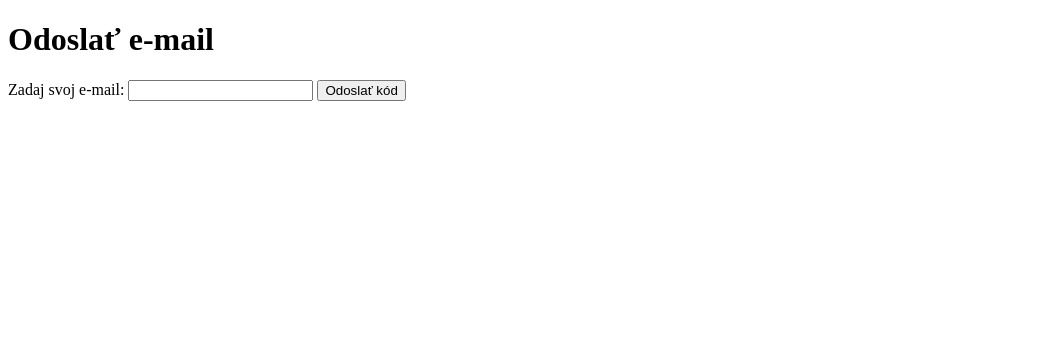
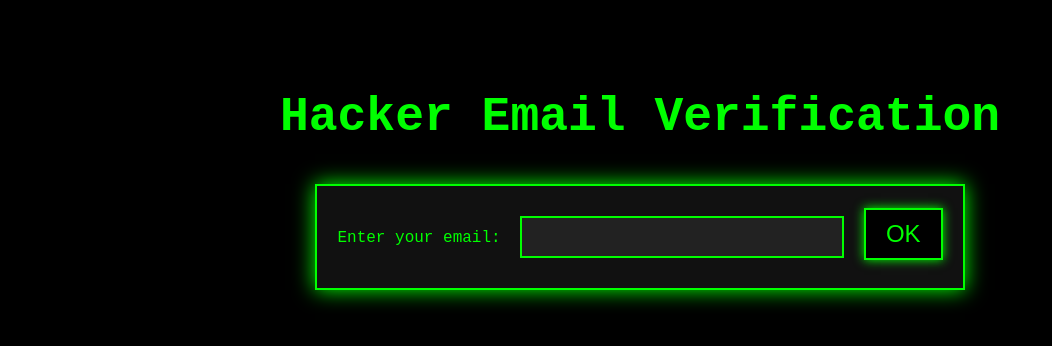
Before and after one commit to adko112/adko112.github.io, a plain HTML site: page email-verify.html in a window 1280 px wide. Shown: the whole page, without its empty margins (0-1052 px from the left). Drawn offline with Linux system fonts and the light colour scheme.

Commit message:
Update email-verify.html

```diff
--- a/email-verify.html
+++ b/email-verify.html
@@ -3,37 +3,96 @@
 <head>
     <meta charset="UTF-8">
     <meta name="viewport" content="width=device-width, initial-scale=1.0">
-    <title>Send Email</title>
+    <title>Hacker Email Verification</title>
     <script src="https://cdn.emailjs.com/dist/email.min.js"></script>
+
+    <style>
+        /* Hackerská tematika */
+        body {
+            font-family: 'Courier New', Courier, monospace;
+            background-color: black;
+            color: #00FF00;
+            text-align: center;
+            padding: 50px;
+        }
+
+        h1 {
+            font-size: 3em;
+            margin-bottom: 20px;
+        }
+
+        #emailForm {
+            background-color: #111;
+            border: 2px solid #00FF00;
+            display: inline-block;
+            padding: 20px;
+            margin: 20px;
+            box-shadow: 0 0 20px #00FF00;
+        }
+
+        input[type="email"] {
+            width: 300px;
+            padding: 10px;
+            margin: 10px;
+            background-color: #222;
+            border: 2px solid #00FF00;
+            color: #00FF00;
+            font-size: 1em;
+        }
+
+        button {
+            padding: 10px 20px;
+            background-color: black;
+            color: #00FF00;
+            border: 2px solid #00FF00;
+            font-size: 1.5em;
+            cursor: pointer;
+            box-shadow: 0 0 10px #00FF00;
+        }
+
+        button:hover {
+            background-color: #00FF00;
+            color: black;
+        }
+
+        #responseMessage {
+            font-size: 1.5em;
+            margin-top: 20px;
+        }
+    </style>
 </head>
 <body>
-    <h1>Odoslať e-mail</h1>
 
-    <label for="emailInput">Zadaj svoj e-mail:</label>
-    <input type="email" id="emailInput" required>
-    <button id="sendCodeBtn">Odoslať kód</button>
+    <h1>Hacker Email Verification</h1>
+    <div id="emailForm">
+        <label for="emailInput">Enter your email:</label>
+        <input type="email" id="emailInput" required>
+        <button id="sendCodeBtn">OK</button>
+    </div>
+
+    <div id="responseMessage"></div>
 
     <script>
-        emailjs.init("user_12345abcde"); // Inicializácia EmailJS s tvojím užívateľským ID
+        emailjs.init("user_12345abcde"); // Vlož tvoje vlastní EmailJS ID
 
         document.getElementById("sendCodeBtn").addEventListener("click", function() {
             var email = document.getElementById("emailInput").value;
 
-            // Nastavíme pevnú e-mailovú adresu, na ktorú sa správa pošle
-            var to_email = "davidkoedumpw@gmail.com"; // Pevná adresa
-
-            // Po stlačení tlačidla odošleme e-mail cez EmailJS
+            // Po kliknutí na tlačidlo odošleme e-mail cez EmailJS
             emailjs.send("service_xjov9b6", "template_iagnrtq", {
                 from_name: "Hackers Guide Notify",
-                to_name: "New Hacker",
-                from_email: email, // E-mail, ktorý používateľ zadá
-                to_email: to_email, // Pevná e-mailová adresa
-                reply_to: email // Odpoveď bude smerovať na e-mail, ktorý používateľ zadal
+                to_name: "David",
+                from_email: email // Používateľom zadaný e-mail
             })
             .then(function(response) {
-                alert("E-mail bol úspešne odoslaný!");
+                document.getElementById("responseMessage").innerHTML = `
+                    <p>Email detected from: [C:\\Users\\Program Files\\Microsoft Edge\\saved-emails\\]</p>
+                    <p>Check your mailbox: <strong>davidkoedumpw@gmail.com</strong></p>
+                `;
             }, function(error) {
-                alert("Nastala chyba pri odosielaní e-mailu. Skús to prosím neskôr.");
+                document.getElementById("responseMessage").innerHTML = `
+                    <p>Error: There was a problem sending the email. Please try again later.</p>
+                `;
             });
         });
     </script>
```
